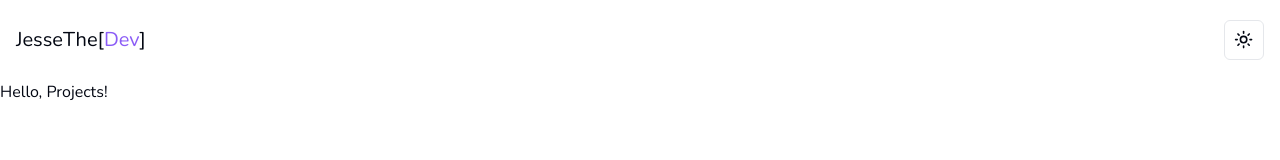
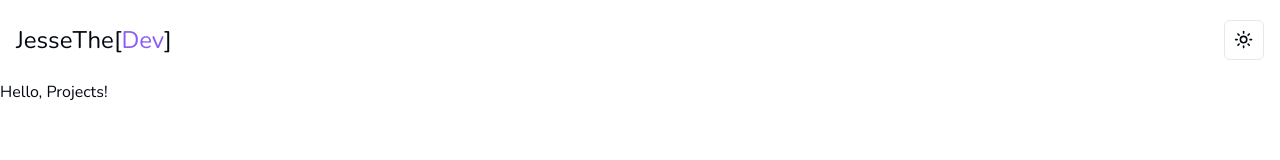
Before and after one commit to jmfp/studyapp, a Next.js app: page /projects in a window 1280 px wide. Shown: the top 160 px of the page. Built offline with nearby package versions, Linux system fonts and the light colour scheme.

Commit message:
fixed logo resizing issue

```diff
--- a/app/components/logo/Logo.tsx
+++ b/app/components/logo/Logo.tsx
@@ -5,7 +5,7 @@ import Link from "next/link";
 
 const Logo = () =>{
     return(
-        <div className="prose-xl hover:prose-2xl">
+        <div className="prose-2xl">
         <Link
           href="/"
         >
```
